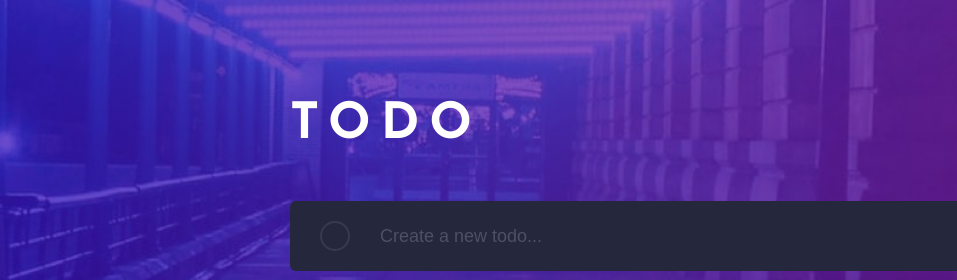
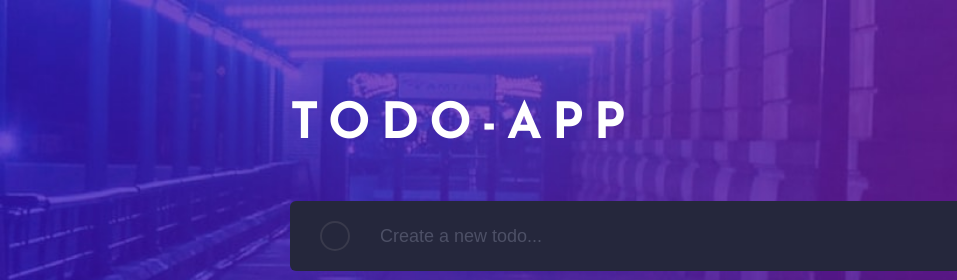
Before and after one commit to Tomibbbb/Todo-app, a plain HTML site: page index.html in a window 1280 px wide. Shown: the top 280 px of the page, 0-957 px from the left. Drawn offline with Linux system fonts and the light colour scheme.

Commit message:
updated index.html to TODO-APP

```diff
--- a/index.html
+++ b/index.html
@@ -26,7 +26,7 @@
     <div class="container">
         <div class="header">
             <div class="title">
-                TODO
+                TODO-APP
             </div>
             <div class="theme">
                 <img src="assets/icon-sun.svg">
```
